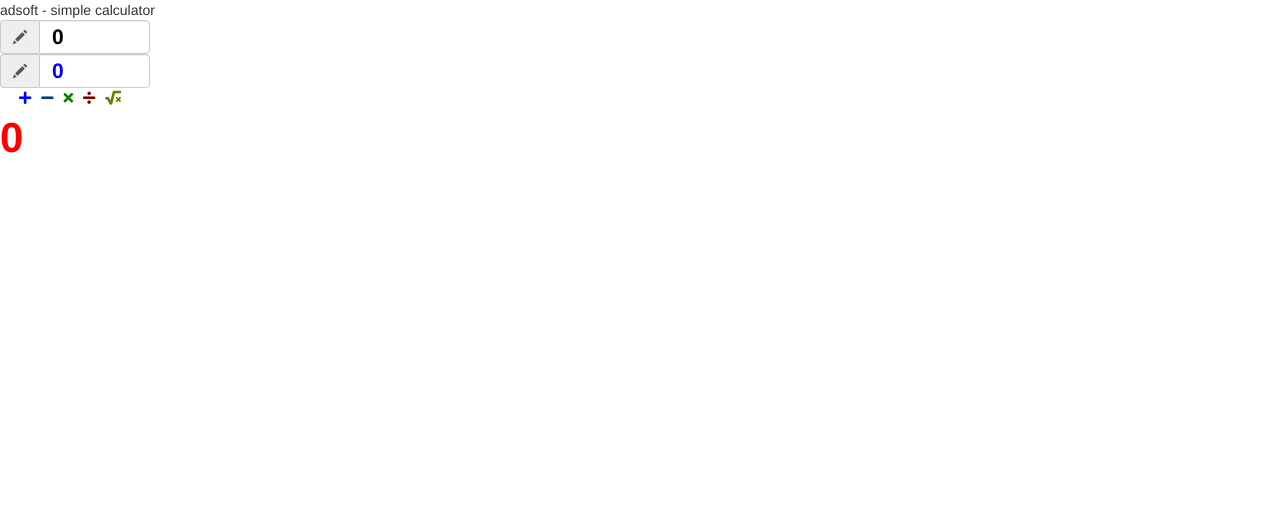
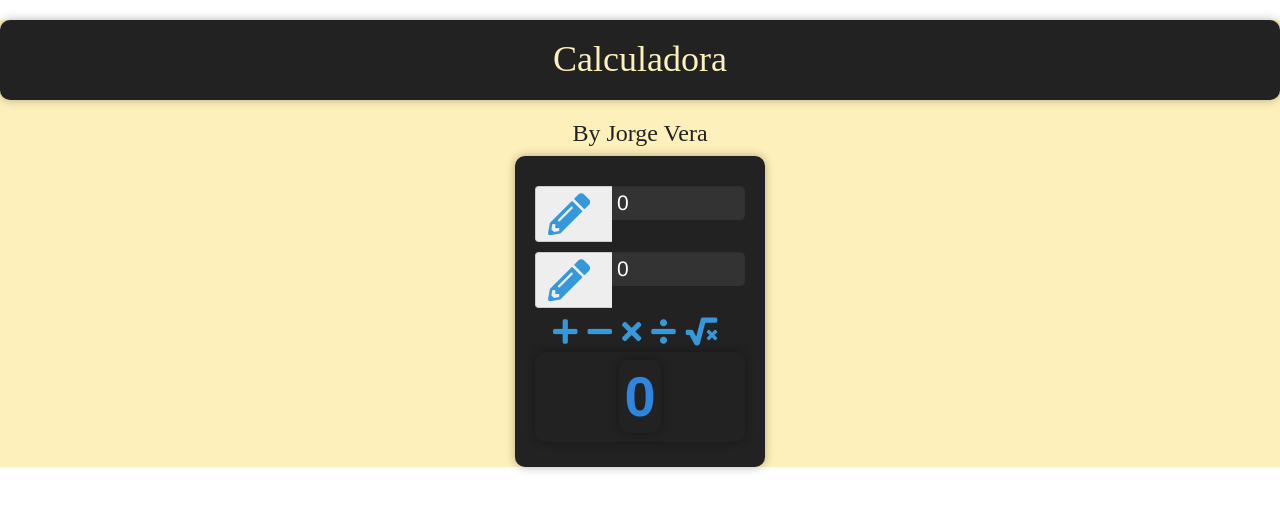
Before and after one commit to jorgeaveraf/testing-calculator, an Angular app: page / in a window 1280 px wide. Shown: the top 510 px of the page. Built offline with nearby package versions, Linux system fonts and the light colour scheme.

Commit message:
adition of css

```diff
--- a/src/app/addition/addition.ts
+++ b/src/app/addition/addition.ts
@@ -1,7 +1,8 @@
+import { round } from "../round/round";
 export function addition(oper1, oper2) {
     // Refactoring
 
     let sum = 0;
     sum = oper1 + oper2
-    return sum;
+    return round(sum);
 }
--- a/src/app/app.component.css
+++ b/src/app/app.component.css
@@ -0,0 +1,21 @@
+body {
+    background-color: #fef0bb;
+    margin: 0;
+    padding: 0;
+  }
+
+h1 {
+    background-color: #222;
+    padding: 20px;
+    border-radius: 10px;
+    box-shadow: 0 0 10px rgba(0, 0, 0, 0.3);
+    font-family: 'Lora', serif;
+    text-align: center;
+    color: #fef0bb
+  }
+
+  h3 {
+    font-family: 'Lora', serif;
+    text-align: center;
+    color: #222;
+  }
--- a/src/app/app.component.html
+++ b/src/app/app.component.html
@@ -1,2 +1,8 @@
-adsoft - simple calculator
+<body>
+<h1>Calculadora</h1>
+<h3>By Jorge Vera</h3>
+
 <app-ui></app-ui>
+
+
+</body>
--- a/src/app/division/division.ts
+++ b/src/app/division/division.ts
@@ -1,5 +1,6 @@
+import { round } from "../round/round";
 export function division(oper1, oper2) {
     // refactoring
     let div = oper1 / oper2;
-    return div;
+    return round(div);
 }
--- a/src/app/multiplication/multiplication.ts
+++ b/src/app/multiplication/multiplication.ts
@@ -1,5 +1,6 @@
+import { round } from "../round/round";
 export function multiplication(oper1, oper2) {
    // refactoring
     let mul = oper1 * oper2;
-    return mul;
+    return round(mul);
 }
--- /dev/null
+++ b/src/app/round/round.ts
@@ -0,0 +1,5 @@
+export function round(oper1) {
+    let sum = 0;
+    sum = Math.round(oper1*10000)/10000;
+    return sum;
+}
--- a/src/app/sqrt/sqrt.ts
+++ b/src/app/sqrt/sqrt.ts
@@ -1,7 +1,8 @@
+import { round } from "../round/round";
 export function sqrt(oper1) {
     // refactoring
     let sqrt = 0;
 
     sqrt = Math.sqrt(oper1);
-    return (sqrt);
+    return round(sqrt);
 }
--- a/src/app/substraction/substraction.ts
+++ b/src/app/substraction/substraction.ts
@@ -1,6 +1,7 @@
+import { round } from "../round/round";
 export function substraction(oper1, oper2) {
     // refactoring
     let subs =0
     subs = oper1 - oper2;
-    return subs;
+    return round(subs);
 }
--- a/src/app/ui/ui.component.css
+++ b/src/app/ui/ui.component.css
@@ -1,54 +1,47 @@
+
 .calculator {
-    width: 150px;
+    width: 250px;
+    margin: 0 auto;
     text-align: center;
+    background-color: #222;
+    padding: 20px;
+    border-radius: 10px;
+    box-shadow: 0 0 10px rgba(0, 0, 0, 0.3);
+  }
+
+  .input-group {
+    margin: 10px 0;
+  }
+
+  .input-group-addon {
     color: #999;
-}
+    font-size: 1.5em;
+  }
 
-.result {
-    font-size: 3.0em;
+  input {
+    font-size: 1.5em;
+    color: white;
+    background-color: #333;
+    border: none;
+    border-radius: 5px;
+    padding: 5px;
+  }
+
+  i {
+    cursor: pointer;
+    font-size: 2em;
+    color: #3498db;
+    margin-right: 10px;
+  }
+
+  .result {
+    font-size: 2em;
     font-weight: bold;
-    color: red;
-
-}
-
-.operator1 {
-    font-size: 1.5em;
-    font-weight: bold;
-    color: black;
-
-}
-
-.operator2 {
-    font-size: 1.5em;
-    font-weight: bold;
-    color: blue;
-
-}
-
-.addition-button {
-    cursor: pointer;
-    color: blue;
-    margin-right: 10px;
-}
-.substraction-button {
-    cursor: pointer;
-    color: rgb(0, 62, 128);
-    margin-right: 10px;
-}
-.multiplication-button {
-    cursor: pointer;
-    color: rgb(0, 128, 0);
-    margin-right: 10px;
-}
-
-.division-button {
-    cursor: pointer;
-    color: rgb(128, 0, 0);
-    margin-right: 10px;
-}
-
-.sqrt-button {
-    cursor: pointer;
-    color: rgb(105, 128, 0);
-    margin-right: 10px;
-}
+    color: #2E86DE;
+    background-color: #222;
+    padding: 5px;
+    border-radius: 10px;
+    margin: 5px auto; /* Centrar vertical y horizontalmente */
+    text-align: center;
+    box-shadow: 0 0 10px rgba(0, 0, 0, 0.3);
+  }
--- a/src/app/ui/ui.component.html
+++ b/src/app/ui/ui.component.html
@@ -1,29 +1,23 @@
 <link rel="stylesheet" href="https://cdnjs.cloudflare.com/ajax/libs/font-awesome/5.15.3/css/all.min.css">
 
 <div class="calculator">
-
     <form>
         <div class="input-group">
-            <span class="input-group-addon"><i class="glyphicon glyphicon-pencil"></i></span>
+            <span class="input-group-addon"><i class="fas fa-pencil-alt"></i></span>
             <input id="operator1" [(ngModel)]="operator1" type="number" class="form-control operator1" name="operator1" placeholder="0.0">
         </div>
 
         <div class="input-group">
-            <span class="input-group-addon"><i class="glyphicon glyphicon-pencil"></i></span>
+            <span class="input-group-addon"><i class="fas fa-pencil-alt"></i></span>
             <input id="operator2" [(ngModel)]="operator2" type="number" class="form-control operator2" name="operator2" placeholder="0.0">
         </div>
     </form>
 
     <i class="fas fa-plus addition-button" (click)="addition()"></i>
-
-    <i class="fas fa-minus substraction-button" (click)="substraction()"></i>
-
+    <i class="fas fa-minus subtraction-button" (click)="substraction()"></i>
     <i class="fas fa-times multiplication-button" (click)="multiplication()"></i>
-
     <i class="fas fa-divide division-button" (click)="division()"></i>
-
     <i class="fas fa-square-root-alt sqrt-button" (click)="sqrt()"></i>
-
+<div class="result">
+    <span class="result">{{ result }}</span>
 </div>
-
-<span class="result">{{ result }}</span>
```
Also changed, not shown: 1 other file (tests, documents, lock files or other folders).
